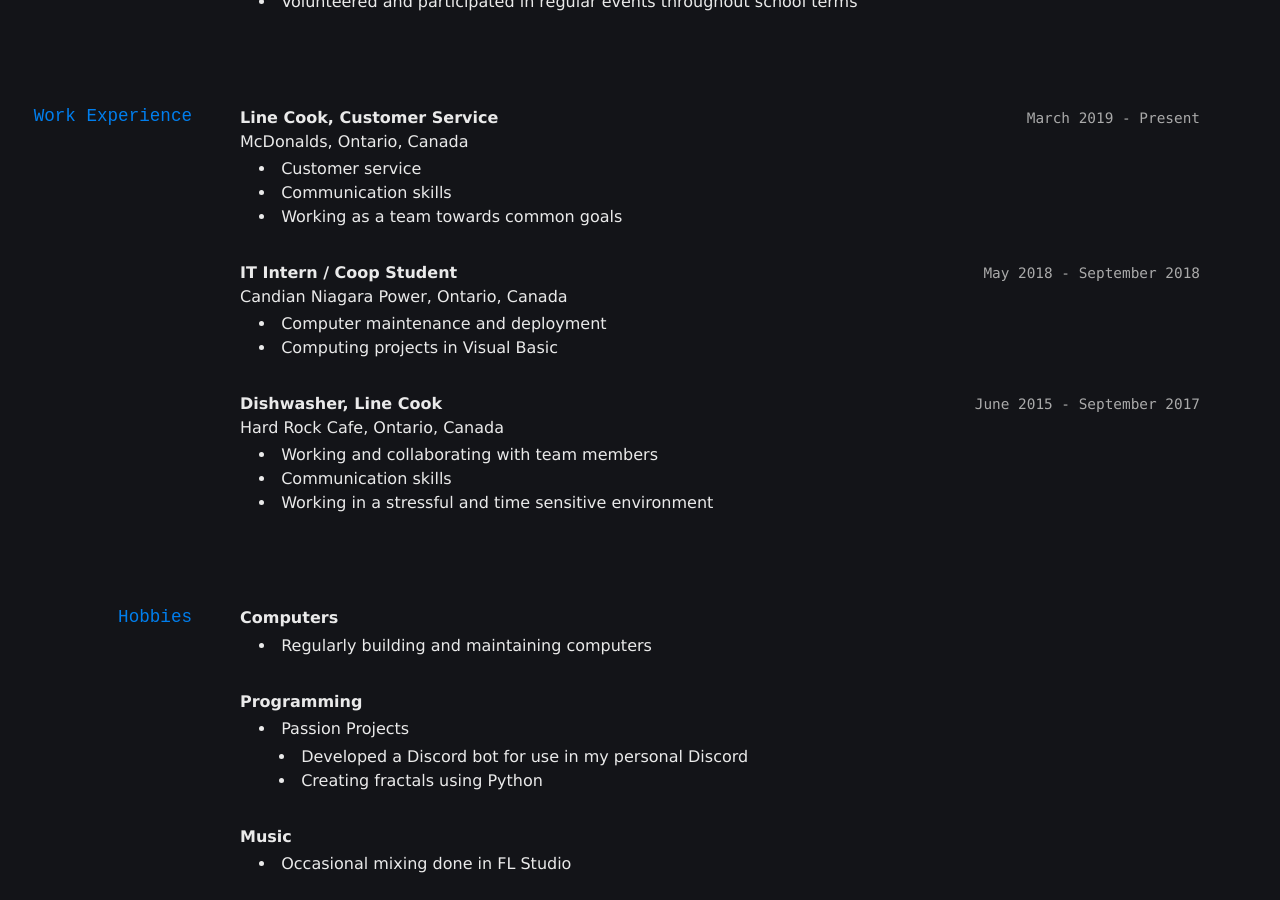
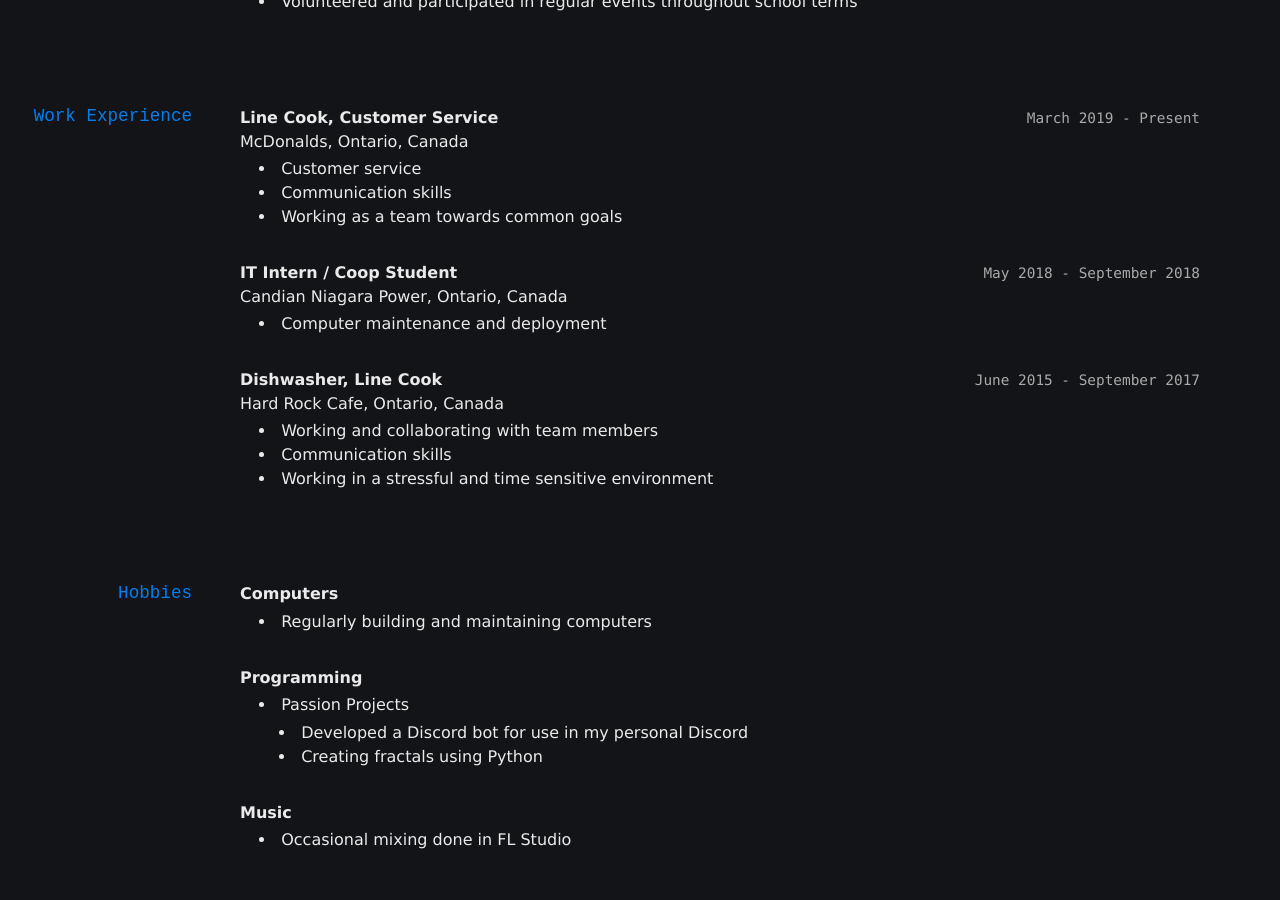
Before and after one commit to JaredWogan/CV, a Jekyll site: the page built from index.md, in a window 1280 px wide and 900 px high, scrolled down 3939 px. Built offline with Jekyll 4.4.1, drawn with Linux system fonts in a browser that asks for light colours; after the commit the page ends 4815 px from its top, so only the background shows below that.

Commit message:
Update index.md

```diff
--- a/index.md
+++ b/index.md
@@ -191,7 +191,6 @@ McDonalds, Ontario, Canada
 __IT Intern / Coop Student__ \
 Candian Niagara Power, Ontario, Canada
 - Computer maintenance and deployment
-- Computing projects in Visual Basic
 
 `June 2015 - September 2017`
 __Dishwasher, Line Cook__ \
```
